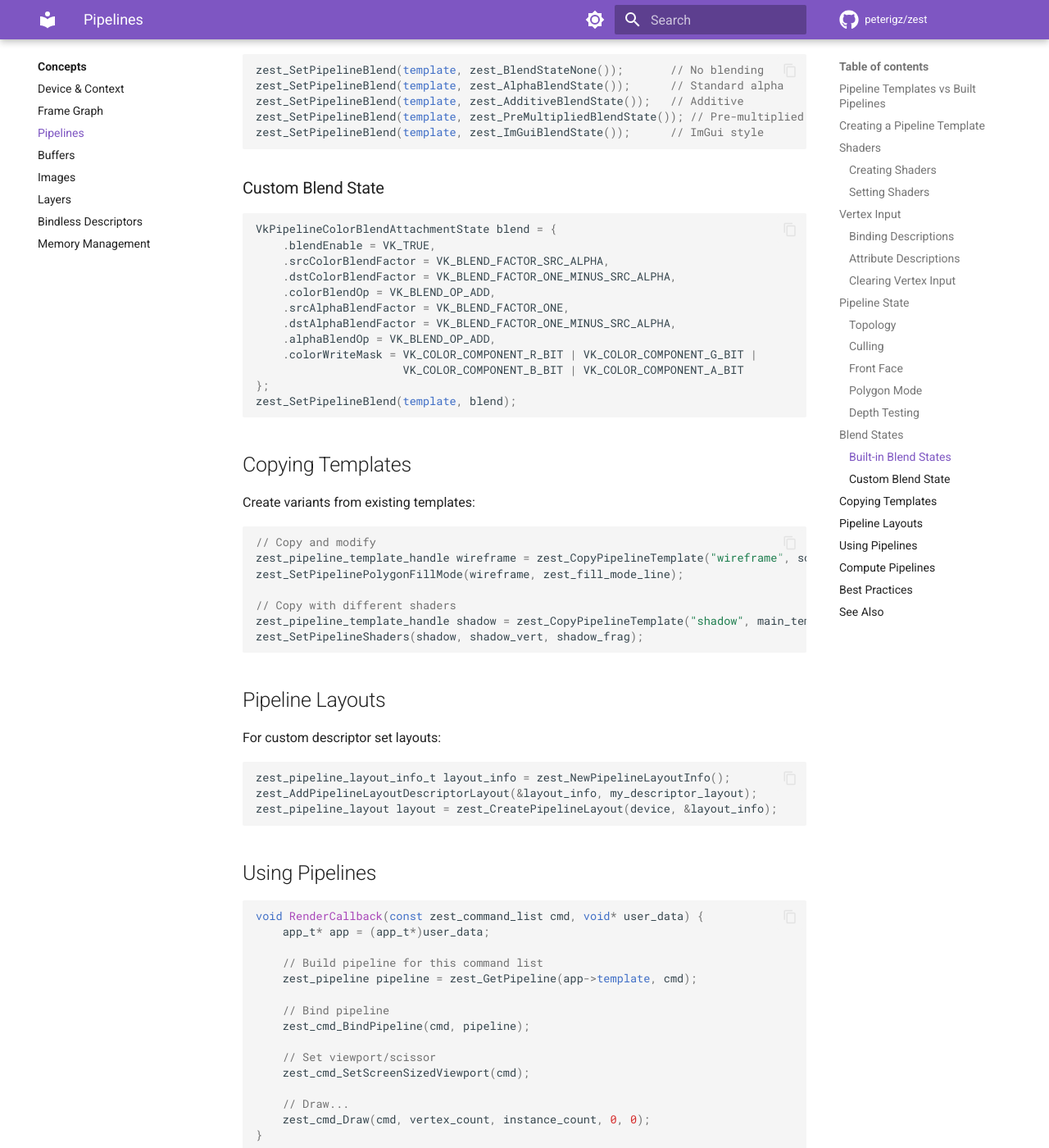
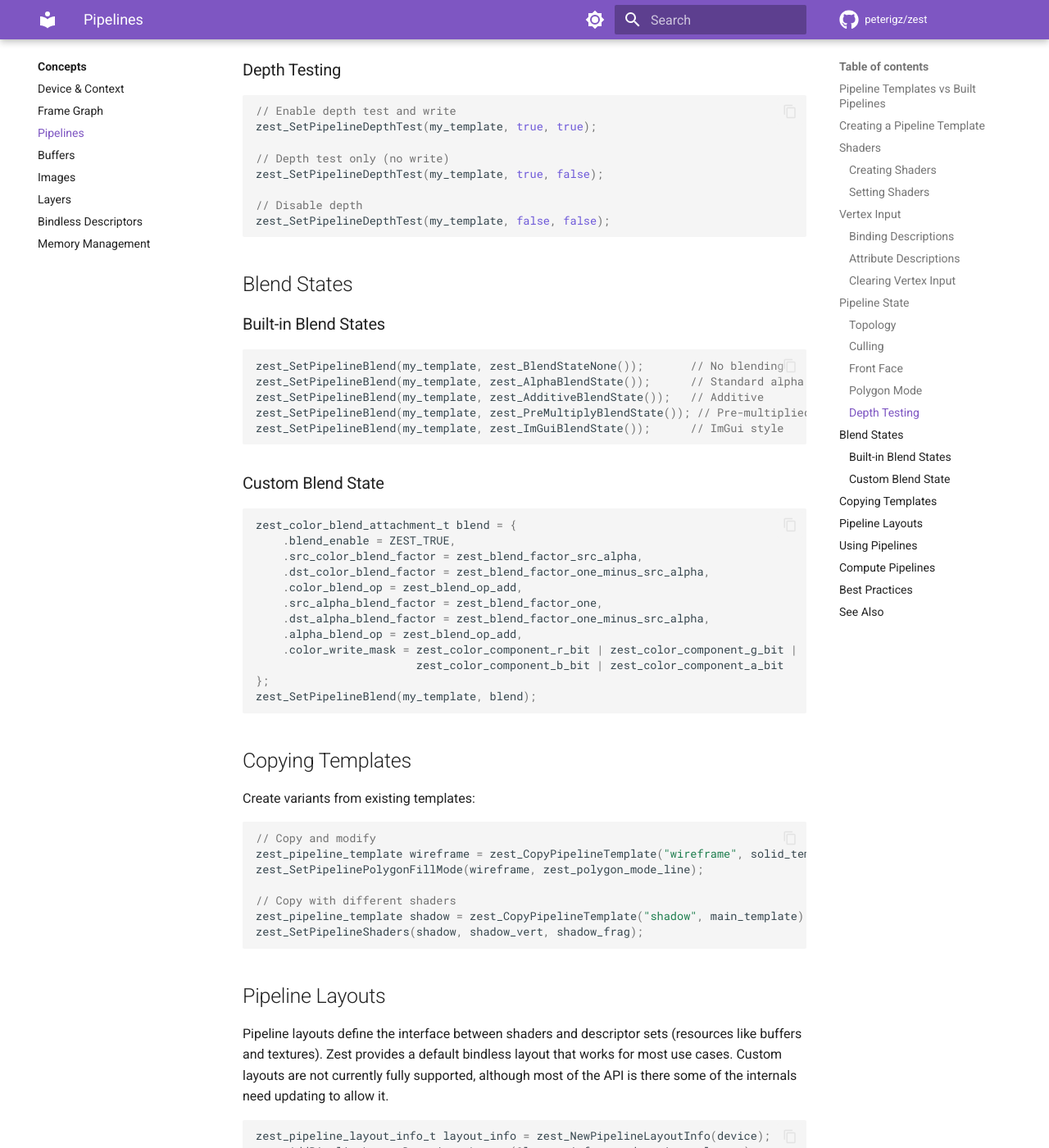
Before and after one commit to peterigz/zest, an MkDocs documentation site: the page built from docs/concepts/pipelines.md, in a window 1280 px wide and 1400 px high, scrolled down 3885 px. Shown: the whole window at 82% size. Built offline with MkDocs 1.6.1 and Material for MkDocs 9.7.7, drawn with Linux system fonts in a browser that asks for light colours; comment, search, counter and statistics services are not loaded; some of the changed text lies outside the part shown.

Commit message:
Update pipelines.md

````diff
--- a/docs/concepts/pipelines.md
+++ b/docs/concepts/pipelines.md
@@ -1,45 +1,45 @@
 # Pipelines
 
-Zest uses a **pipeline template** system. Instead of creating Vulkan pipelines directly, you configure templates that are compiled on-demand when first used.
+Zest uses a **pipeline template** system. Instead of creating GPU pipelines directly, you configure templates that are compiled on-demand when first used. This deferred compilation approach simplifies pipeline management - you only need to specify what you want, and Zest handles the actual device pipeline creation and caching.
 
 ## Pipeline Templates vs Built Pipelines
 
 | Pipeline Template | Built Pipeline |
 |-------------------|----------------|
-| Configuration only | Actual Vulkan pipeline |
+| Configuration only | Actual GPU pipeline |
 | Stored in device | Created per command list |
 | Reusable | Cached internally |
 | Configured once | Used for drawing |
 
 ```cpp
 // 1. Create template (once at startup)
-zest_pipeline_template_handle template = zest_BeginPipelineTemplate(device, "my_pipeline");
+zest_pipeline_template my_template = zest_CreatePipelineTemplate(device, "my_pipeline");
 // ... configure ...
 
 // 2. Build pipeline (in render callback)
-zest_pipeline pipeline = zest_GetPipeline(template, cmd);
+zest_pipeline pipeline = zest_GetPipeline(my_template, cmd);
 zest_cmd_BindPipeline(cmd, pipeline);
 ```
 
 ## Creating a Pipeline Template
 
 ```cpp
-zest_pipeline_template_handle template = zest_BeginPipelineTemplate(device, "sprite_pipeline");
+zest_pipeline_template sprite_template = zest_CreatePipelineTemplate(device, "sprite_pipeline");
 
 // Set shaders
-zest_SetPipelineShaders(template, vertex_shader, fragment_shader);
+zest_SetPipelineShaders(sprite_template, vertex_shader, fragment_shader);
 
 // Configure vertex input
-zest_AddVertexInputBindingDescription(template, 0, sizeof(vertex_t), zest_input_rate_vertex);
-zest_AddVertexAttribute(template, 0, 0, zest_format_r32g32b32_sfloat, offsetof(vertex_t, position));
-zest_AddVertexAttribute(template, 0, 1, zest_format_r32g32_sfloat, offsetof(vertex_t, uv));
-zest_AddVertexAttribute(template, 0, 2, zest_format_r8g8b8a8_unorm, offsetof(vertex_t, color));
+zest_AddVertexInputBindingDescription(sprite_template, 0, sizeof(vertex_t), zest_input_rate_vertex);
+zest_AddVertexAttribute(sprite_template, 0, 0, zest_format_r32g32b32_sfloat, offsetof(vertex_t, position));
+zest_AddVertexAttribute(sprite_template, 0, 1, zest_format_r32g32_sfloat, offsetof(vertex_t, uv));
+zest_AddVertexAttribute(sprite_template, 0, 2, zest_format_r8g8b8a8_unorm, offsetof(vertex_t, color));
 
 // Configure state
-zest_SetPipelineTopology(template, zest_topology_triangle_list);
-zest_SetPipelineCullMode(template, zest_cull_mode_none);
-zest_SetPipelineDepthTest(template, true, true);
-zest_SetPipelineBlend(template, zest_AlphaBlendState());
+zest_SetPipelineTopology(sprite_template, zest_topology_triangle_list);
+zest_SetPipelineCullMode(sprite_template, zest_cull_mode_none);
+zest_SetPipelineDepthTest(sprite_template, true, true);
+zest_SetPipelineBlend(sprite_template, zest_AlphaBlendState());
 ```
 
 ## Shaders
@@ -50,44 +50,55 @@
 // From file (auto-compiles if needed)
 zest_shader_handle vert = zest_CreateShaderFromFile(
     device,
-    "shaders/sprite.vert",    // Source file
+    "shaders/sprite.vert",    // Source file in GLSL
     "sprite.vert.spv",        // Cache name
-    zest_vertex_shader,       // Stage
-    true                      // Reload on change
+    zest_vertex_shader,       // Shader type
+    false                     // Whether to disable caching (false = enable caching)
 );
 
-// From memory (pre-compiled SPIR-V)
-zest_shader_handle frag = zest_CreateShader(
+// From pre-compiled SPIR-V file
+zest_shader_handle frag = zest_CreateShaderFromSPVFile(
     device,
-    spirv_data,
-    spirv_size,
-    "sprite.frag.spv",
+    "shaders/sprite.frag.spv",
     zest_fragment_shader
+);
+
+// From SPIR-V in memory
+zest_shader_handle comp = zest_AddShaderFromSPVMemory(
+    device,
+    "compute.spv",            // Name
+    spirv_data,               // Buffer
+    spirv_size,               // Size
+    zest_compute_shader       // Shader type
 );
 ```
 
 ### Setting Shaders
 
 ```cpp
-// Graphics pipeline
-zest_SetPipelineShaders(template, vertex_shader, fragment_shader);
+// Graphics pipeline - both shaders at once
+zest_SetPipelineShaders(my_template, vertex_shader, fragment_shader);
 
-// Or separately
-zest_SetPipelineVertShader(template, vertex_shader);
-zest_SetPipelineFragShader(template, fragment_shader);
+// Or set shaders separately
+zest_SetPipelineVertShader(my_template, vertex_shader);
+zest_SetPipelineFragShader(my_template, fragment_shader);
 
-// Compute pipeline
-zest_SetPipelineComputeShader(template, compute_shader);
+// Combined vertex+fragment shader (single file containing both)
+zest_SetPipelineShader(my_template, combined_shader);
 ```
 
+Note: Compute shaders are handled separately through `zest_CreateCompute()` rather than pipeline templates. See the [Compute Pipelines](#compute-pipelines) section.
+
 ## Vertex Input
+
+Vertex input describes how vertex data is organized in memory and how it maps to shader inputs. A **binding** represents a buffer of vertex data, while **attributes** describe individual data fields within that buffer.
 
 ### Binding Descriptions
 
 ```cpp
 // Per-vertex data (binding 0)
 zest_AddVertexInputBindingDescription(
-    template,
+    my_template,
     0,                        // Binding index
     sizeof(vertex_t),         // Stride
     zest_input_rate_vertex    // Per vertex
@@ -95,7 +106,7 @@
 
 // Per-instance data (binding 1)
 zest_AddVertexInputBindingDescription(
-    template,
+    my_template,
     1,
     sizeof(instance_t),
     zest_input_rate_instance  // Per instance
@@ -107,7 +118,7 @@
 ```cpp
 // Position at location 0
 zest_AddVertexAttribute(
-    template,
+    my_template,
     0,                              // Binding
     0,                              // Location
     zest_format_r32g32b32_sfloat,   // Format
@@ -115,16 +126,16 @@
 );
 
 // UV at location 1
-zest_AddVertexAttribute(template, 0, 1, zest_format_r32g32_sfloat, offsetof(vertex_t, uv));
+zest_AddVertexAttribute(my_template, 0, 1, zest_format_r32g32_sfloat, offsetof(vertex_t, uv));
 
 // Color at location 2 (packed)
-zest_AddVertexAttribute(template, 0, 2, zest_format_r8g8b8a8_unorm, offsetof(vertex_t, color));
+zest_AddVertexAttribute(my_template, 0, 2, zest_format_r8g8b8a8_unorm, offsetof(vertex_t, color));
 ```
 
 ### Clearing Vertex Input
 
 ```cpp
-zest_ClearVertexInputBindingDescriptions(template);
+zest_ClearVertexInputBindingDescriptions(my_template);
 ```
 
 ## Pipeline State
@@ -132,46 +143,46 @@
 ### Topology
 
 ```cpp
-zest_SetPipelineTopology(template, zest_topology_triangle_list);    // Default
-zest_SetPipelineTopology(template, zest_topology_triangle_strip);
-zest_SetPipelineTopology(template, zest_topology_line_list);
-zest_SetPipelineTopology(template, zest_topology_point_list);
+zest_SetPipelineTopology(my_template, zest_topology_triangle_list);    // Default
+zest_SetPipelineTopology(my_template, zest_topology_triangle_strip);
+zest_SetPipelineTopology(my_template, zest_topology_line_list);
+zest_SetPipelineTopology(my_template, zest_topology_point_list);
 ```
 
 ### Culling
 
 ```cpp
-zest_SetPipelineCullMode(template, zest_cull_mode_back);   // Cull back faces
-zest_SetPipelineCullMode(template, zest_cull_mode_front);  // Cull front faces
-zest_SetPipelineCullMode(template, zest_cull_mode_none);   // No culling
+zest_SetPipelineCullMode(my_template, zest_cull_mode_back);   // Cull back faces
+zest_SetPipelineCullMode(my_template, zest_cull_mode_front);  // Cull front faces
+zest_SetPipelineCullMode(my_template, zest_cull_mode_none);   // No culling (Default)
 ```
 
 ### Front Face
 
 ```cpp
-zest_SetPipelineFrontFace(template, zest_front_face_counter_clockwise);  // Default
-zest_SetPipelineFrontFace(template, zest_front_face_clockwise);
+zest_SetPipelineFrontFace(my_template, zest_front_face_counter_clockwise);  // Default
+zest_SetPipelineFrontFace(my_template, zest_front_face_clockwise);
 ```
 
 ### Polygon Mode
 
 ```cpp
-zest_SetPipelinePolygonFillMode(template, zest_fill_mode_fill);       // Solid
-zest_SetPipelinePolygonFillMode(template, zest_fill_mode_line);       // Wireframe
-zest_SetPipelinePolygonFillMode(template, zest_fill_mode_point);      // Points
+zest_SetPipelinePolygonFillMode(my_template, zest_polygon_mode_fill);   // Solid (Default)
+zest_SetPipelinePolygonFillMode(my_template, zest_polygon_mode_line);   // Wireframe
+zest_SetPipelinePolygonFillMode(my_template, zest_polygon_mode_point);  // Points
 ```
 
 ### Depth Testing
 
 ```cpp
 // Enable depth test and write
-zest_SetPipelineDepthTest(template, true, true);
+zest_SetPipelineDepthTest(my_template, true, true);
 
 // Depth test only (no write)
-zest_SetPipelineDepthTest(template, true, false);
+zest_SetPipelineDepthTest(my_template, true, false);
 
 // Disable depth
-zest_SetPipelineDepthTest(template, false, false);
+zest_SetPipelineDepthTest(my_template, false, false);
 ```
 
 ## Blend States
@@ -179,28 +190,28 @@
 ### Built-in Blend States
 
 ```cpp
-zest_SetPipelineBlend(template, zest_BlendStateNone());       // No blending
-zest_SetPipelineBlend(template, zest_AlphaBlendState());      // Standard alpha
-zest_SetPipelineBlend(template, zest_AdditiveBlendState());   // Additive
-zest_SetPipelineBlend(template, zest_PreMultipliedBlendState()); // Pre-multiplied
-zest_SetPipelineBlend(template, zest_ImGuiBlendState());      // ImGui style
+zest_SetPipelineBlend(my_template, zest_BlendStateNone());       // No blending
+zest_SetPipelineBlend(my_template, zest_AlphaBlendState());      // Standard alpha
+zest_SetPipelineBlend(my_template, zest_AdditiveBlendState());   // Additive
+zest_SetPipelineBlend(my_template, zest_PreMultiplyBlendState()); // Pre-multiplied
+zest_SetPipelineBlend(my_template, zest_ImGuiBlendState());      // ImGui style
 ```
 
 ### Custom Blend State
 
 ```cpp
-VkPipelineColorBlendAttachmentState blend = {
-    .blendEnable = VK_TRUE,
-    .srcColorBlendFactor = VK_BLEND_FACTOR_SRC_ALPHA,
-    .dstColorBlendFactor = VK_BLEND_FACTOR_ONE_MINUS_SRC_ALPHA,
-    .colorBlendOp = VK_BLEND_OP_ADD,
-    .srcAlphaBlendFactor = VK_BLEND_FACTOR_ONE,
-    .dstAlphaBlendFactor = VK_BLEND_FACTOR_ONE_MINUS_SRC_ALPHA,
-    .alphaBlendOp = VK_BLEND_OP_ADD,
-    .colorWriteMask = VK_COLOR_COMPONENT_R_BIT | VK_COLOR_COMPONENT_G_BIT |
-                      VK_COLOR_COMPONENT_B_BIT | VK_COLOR_COMPONENT_A_BIT
+zest_color_blend_attachment_t blend = {
+    .blend_enable = ZEST_TRUE,
+    .src_color_blend_factor = zest_blend_factor_src_alpha,
+    .dst_color_blend_factor = zest_blend_factor_one_minus_src_alpha,
+    .color_blend_op = zest_blend_op_add,
+    .src_alpha_blend_factor = zest_blend_factor_one,
+    .dst_alpha_blend_factor = zest_blend_factor_one_minus_src_alpha,
+    .alpha_blend_op = zest_blend_op_add,
+    .color_write_mask = zest_color_component_r_bit | zest_color_component_g_bit |
+                        zest_color_component_b_bit | zest_color_component_a_bit
 };
-zest_SetPipelineBlend(template, blend);
+zest_SetPipelineBlend(my_template, blend);
 ```
 
 ## Copying Templates
@@ -209,22 +220,22 @@
 
 ```cpp
 // Copy and modify
-zest_pipeline_template_handle wireframe = zest_CopyPipelineTemplate("wireframe", solid_template);
-zest_SetPipelinePolygonFillMode(wireframe, zest_fill_mode_line);
+zest_pipeline_template wireframe = zest_CopyPipelineTemplate("wireframe", solid_template);
+zest_SetPipelinePolygonFillMode(wireframe, zest_polygon_mode_line);
 
 // Copy with different shaders
-zest_pipeline_template_handle shadow = zest_CopyPipelineTemplate("shadow", main_template);
+zest_pipeline_template shadow = zest_CopyPipelineTemplate("shadow", main_template);
 zest_SetPipelineShaders(shadow, shadow_vert, shadow_frag);
 ```
 
 ## Pipeline Layouts
 
-For custom descriptor set layouts:
+Pipeline layouts define the interface between shaders and descriptor sets (resources like buffers and textures). Zest provides a default bindless layout that works for most use cases. Custom layouts are not currently fully supported, although most of the API is there some of the internals need updating to allow it.
 
 ```cpp
-zest_pipeline_layout_info_t layout_info = zest_NewPipelineLayoutInfo();
+zest_pipeline_layout_info_t layout_info = zest_NewPipelineLayoutInfo(device);
 zest_AddPipelineLayoutDescriptorLayout(&layout_info, my_descriptor_layout);
-zest_pipeline_layout layout = zest_CreatePipelineLayout(device, &layout_info);
+zest_pipeline_layout layout = zest_CreatePipelineLayout(&layout_info);
 ```
 
 ## Using Pipelines
@@ -233,14 +244,15 @@
 void RenderCallback(const zest_command_list cmd, void* user_data) {
     app_t* app = (app_t*)user_data;
 
-    // Build pipeline for this command list
-    zest_pipeline pipeline = zest_GetPipeline(app->template, cmd);
+    // Build pipeline for this command list, once built the pipeline is cached and subsequent
+	// calls will retrieve the pipeline from the cache instead.
+    zest_pipeline pipeline = zest_GetPipeline(app->pipeline_template, cmd);
 
     // Bind pipeline
     zest_cmd_BindPipeline(cmd, pipeline);
 
-    // Set viewport/scissor
-    zest_cmd_SetScreenSizedViewport(cmd);
+    // Set viewport/scissor (min_depth, max_depth)
+    zest_cmd_SetScreenSizedViewport(cmd, 0.0f, 1.0f);
 
     // Draw...
     zest_cmd_Draw(cmd, vertex_count, instance_count, 0, 0);
````
Also changed, not shown: other parts of docs/concepts/pipelines.md (+2 -2 lines).
